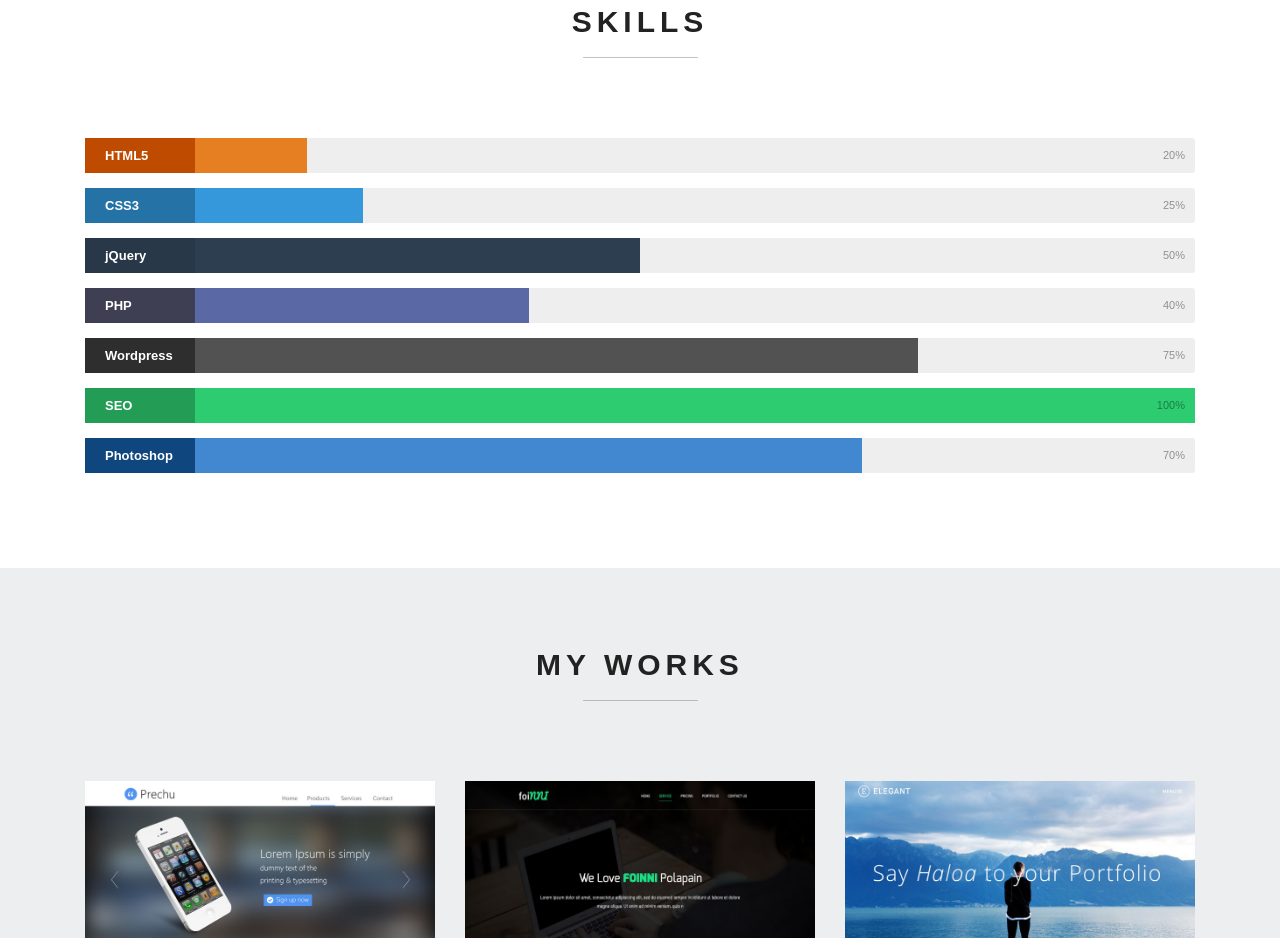
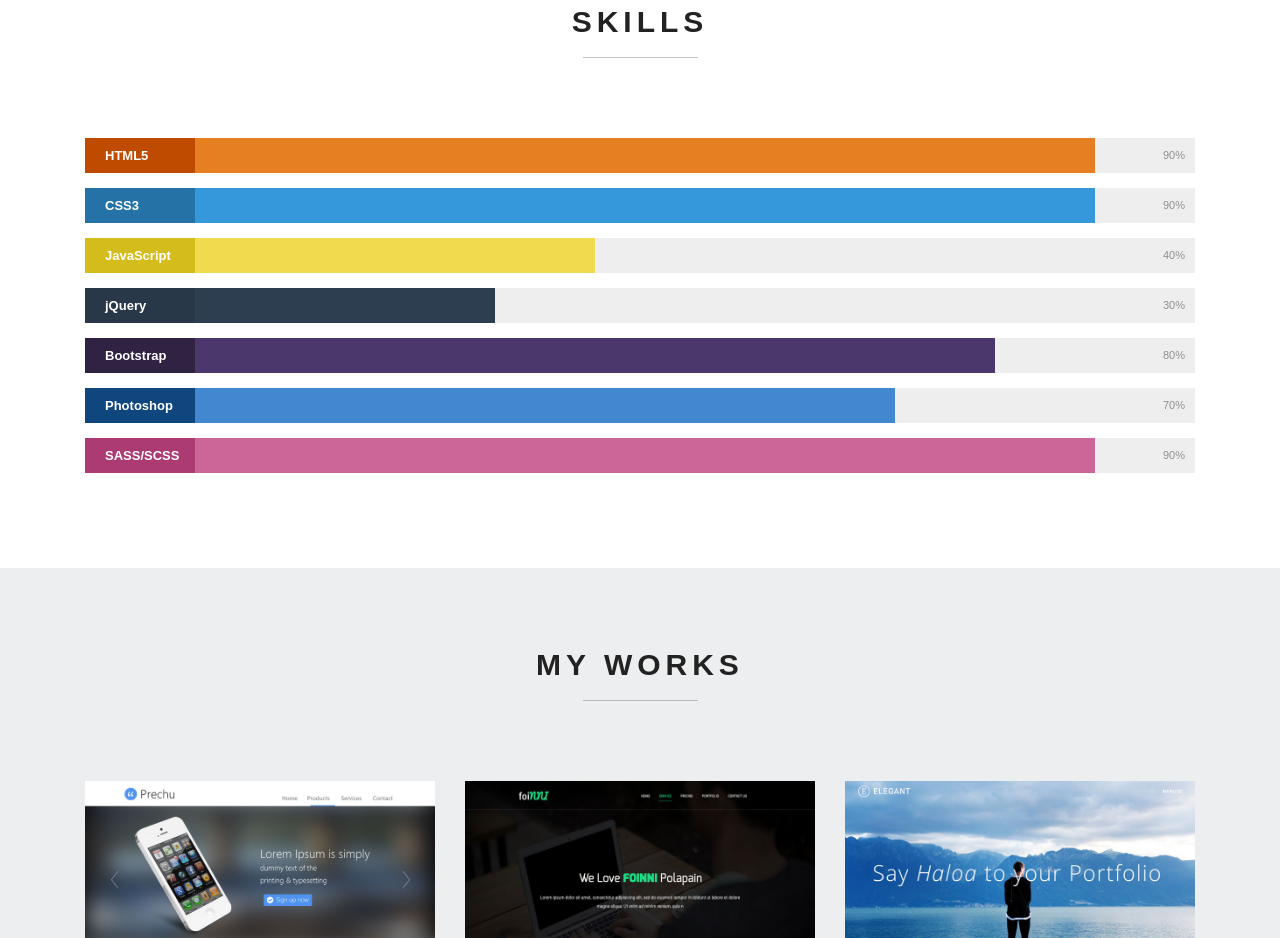
Before and after one commit to Oleksbiel/portfolio, a website: page markup/index.html in a window 1280 px wide. Shown: the part 1620-2558 px from the top of the page. Drawn offline with Linux system fonts and the light colour scheme; files whose address does not match are found by name.

Commit message:
add Skills block

```diff
--- a/markup/index.html
+++ b/markup/index.html
@@ -72,46 +72,45 @@
                 <h2 class="heading__title heading__title--border heading__title--mg-bot">Skills</h2>
             </div>
             <div class="skills">
-                <div class="skills__row clearfix " data-percent="20%">
-                    <div class="skills__title" style="background: #d35400;"><span>HTML5</span></div>
-                    <div class="skills__bar" style="background: #e67e22;"></div>
-                    <div class="skills__bar-percent">20%</div>
+                <div class="skills__row clearfix " data-percent="90%">
+                    <div class="skills__title skills__title--html"><span>HTML5</span></div>
+                    <div class="skills__bar skills__bar--html"></div>
+                    <div class="skills__bar-percent">90%</div>
                 </div>
                 <!-- End Skill Bar -->
-                <div class="skills__row clearfix " data-percent="25%">
-                    <div class="skills__title" style="background: #2980b9;"><span>CSS3</span></div>
-                    <div class="skills__bar" style="background: #3498db;"></div>
-                    <div class="skills__bar-percent">25%</div>
-                </div>
-                <!-- End Skill Bar -->
-                <div class="skills__row clearfix " data-percent="50%">
-                    <div class="skills__title" style="background: #2c3e50;"><span>jQuery</span></div>
-                    <div class="skills__bar" style="background: #2c3e50;"></div>
-                    <div class="skills__bar-percent">50%</div>
+                <div class="skills__row clearfix " data-percent="90%">
+                    <div class="skills__title skills__title--css"><span>CSS3</span></div>
+                    <div class="skills__bar skills__bar--css"></div>
+                    <div class="skills__bar-percent">90%</div>
                 </div>
                 <!-- End Skill Bar -->
                 <div class="skills__row clearfix " data-percent="40%">
-                    <div class="skills__title" style="background: #46465e;"><span>PHP</span></div>
-                    <div class="skills__bar" style="background: #5a68a5;"></div>
+                    <div class="skills__title skills__title--js"><span>JavaScript</span></div>
+                    <div class="skills__bar skills__bar--js"></div>
                     <div class="skills__bar-percent">40%</div>
                 </div>
-                <!-- End Skill Bar -->
-                <div class="skills__row clearfix " data-percent="75%">
-                    <div class="skills__title" style="background: #333333;"><span>Wordpress</span></div>
-                    <div class="skills__bar" style="background: #525252;"></div>
-                    <div class="skills__bar-percent">75%</div>
+                <div class="skills__row clearfix " data-percent="30%">
+                    <div class="skills__title skills__title--jquery"><span>jQuery</span></div>
+                    <div class="skills__bar skills__bar--jquery"></div>
+                    <div class="skills__bar-percent">30%</div>
                 </div>
                 <!-- End Skill Bar -->
-                <div class="skills__row clearfix " data-percent="100%">
-                    <div class="skills__title" style="background: #27ae60;"><span>SEO</span></div>
-                    <div class="skills__bar" style="background: #2ecc71;"></div>
-                    <div class="skills__bar-percent">100%</div>
+                <!-- End Skill Bar -->
+                <div class="skills__row clearfix " data-percent="80%">
+                    <div class="skills__title skills__title--bootstrap"><span>Bootstrap</span></div>
+                    <div class="skills__bar skills__bar--bootstrap"></div>
+                    <div class="skills__bar-percent">80%</div>
                 </div>
                 <!-- End Skill Bar -->
                 <div class="skills__row clearfix " data-percent="70%">
-                    <div class="skills__title" style="background: #124e8c;"><span>Photoshop</span></div>
-                    <div class="skills__bar" style="background: #4288d0;"></div>
+                    <div class="skills__title skills__title--photoshop" ><span>Photoshop</span></div>
+                    <div class="skills__bar skills__bar--photoshop" ></div>
                     <div class="skills__bar-percent">70%</div>
+                </div>
+                <div class="skills__row clearfix " data-percent="90%">
+                    <div class="skills__title skills__title--sass" ><span>SASS/SCSS</span></div>
+                    <div class="skills__bar skills__bar--sass" ></div>
+                    <div class="skills__bar-percent">90%</div>
                 </div>
             </div>
         </div>
--- a/markup/scss/components/_skills.scss
+++ b/markup/scss/components/_skills.scss
@@ -5,9 +5,8 @@
         margin-bottom: 15px;
         width: 100%;
         background: #eee;
-        height: 35px;
-        border-radius: 3px;
         transition: 0.4s linear;
+        padding-left: 110px;
     }
     &__title {
         position: absolute;
@@ -22,23 +21,63 @@
             display: block;
             background: rgba(0, 0, 0, 0.1);
             padding: 0 20px;
-            height: 35px;
             line-height: 35px;
+        }
+        &--html {
+            background: #d35400;
+        }
+        &--css{
+        	background: #2980b9;
+        }
+        &--jquery{
+        	background: #2c3e50;
+        }
+        &--js{
+        	background: darken(#F0DB4F,10%);
+        }
+        &--bootstrap{
+        	background: darken(#4B376C,10%);
+        }
+        &--photoshop{
+        	background: #124e8c;
+        }
+        &--sass{
+        	background: darken(#CC6699,10%);
         }
     }
     &__bar {
         height: 35px;
         width: 0px;
-        background: #6adcfa;
-        &-percent {
+        &--html{
+        	background: #e67e22;
+        }
+        &--css{
+        	background: #3498db;
+        }
+        &--jquery{
+        	background: #2c3e50;
+        }
+        &--js{
+        	background: #F0DB4F;
+        }
+        &--bootstrap{
+        	background: #4B376C;
+        }
+        &--photoshop{
+        	background: #4288d0;
+        }
+        &--sass{
+        	background: #CC6699;
+        }
+
+    }
+    &__bar-percent {
         position: absolute;
         right: 10px;
         top: 0;
         font-size: 11px;
-            height: 35px;
         line-height: 35px;
         color: #ffffff;
         color: rgba(0, 0, 0, 0.4);
     }
 }
-}
```
Also changed, not shown: production/css/all.css. Lines whose indentation alone changed are shown as unchanged.
